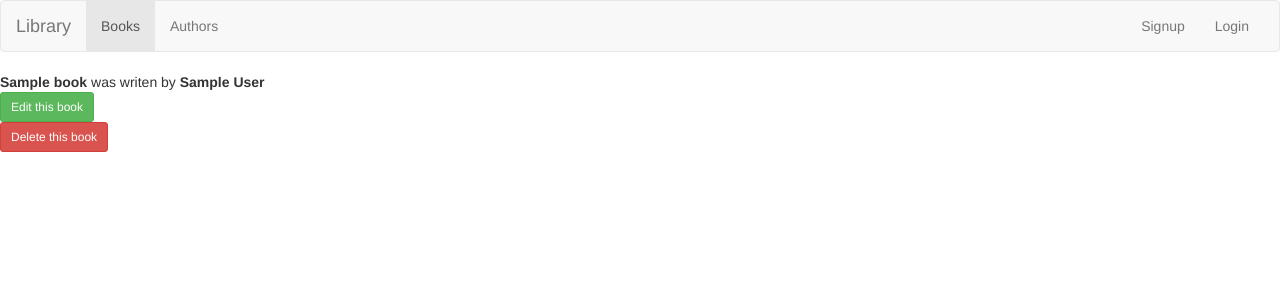
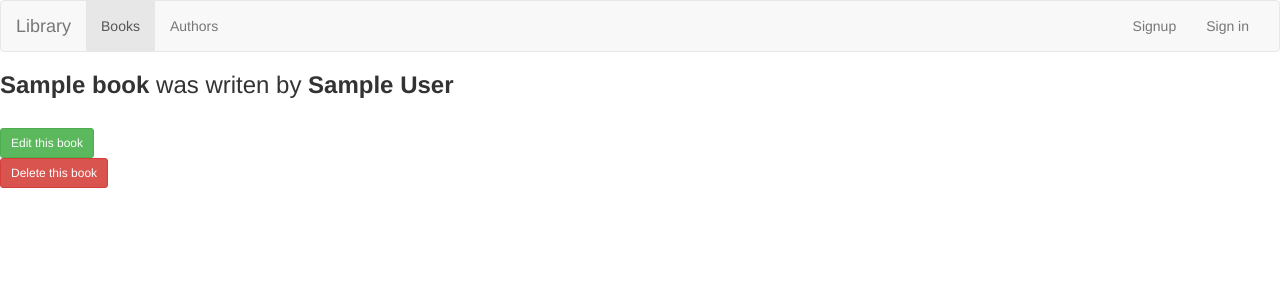
Before and after one commit to didoogan/library, a Django app: template templates/books/detail_book.html in a window 1280 px wide. Shown: the top 300 px of the page. Run offline with Django 3.2, Linux system fonts and the light colour scheme; the template is opened without the code that fills it: most values are stand-ins (such as "Sample title", 1, 10 or a date in 2020); some libraries are stand-ins or nearby versions.

Commit message:
front-end of UpdateView is now nice,so like and error <p> in login menu

```diff
--- a/static/css/custom.css
+++ b/static/css/custom.css
@@ -1,3 +1,7 @@
 h2 {
     text-align: center;
 }
+
+.for-two-btn {
+    display: block;
+}
--- a/static/js/script.js
+++ b/static/js/script.js
@@ -1,6 +1,5 @@
 $('#signin').on('submit', function(event) {
     event.preventDefault();
-    console.log('form submited');
     var data = $(this).serialize();
     create_post(data);
 
@@ -15,9 +14,11 @@ function create_post(data) {
 
         // success
         success: function(resp) {
-            // $('.signin_login').val('');
-            // $('.signin_password').val('');
-            $('#message').html(resp.message);
+            var mes = $('#message');
+            if(resp.message) {
+                mes.html(resp.message);
+                mes.removeClass('hidden');
+            }
             if(resp.success) {
                 location.reload();
             }
--- a/templates/base.html
+++ b/templates/base.html
@@ -38,11 +38,11 @@
                 {% else %}
                     <li class="{%  block nav_class_signup %}{% endblock %}"><a href="{% url 'auth:signup' %}">Signup</a></li>
                     <li class="dropdown" id="menuLogin">
-                    <a class="dropdown-toggle" href="#" data-toggle="dropdown" id="navLogin">Login</a>
+                    <a class="dropdown-toggle" href="#" data-toggle="dropdown" id="navLogin">Sign in</a>
                     <div class="dropdown-menu" style="padding:17px;">
                       <form id="signin" action="{% url 'auth:signin' %}" method="post">
                           {% csrf_token %}
-                          <p id="message"></p>
+                            <p id="message" class="has-error alert alert-warning hidden"></p>
                           <div class="form-group">
                             <label for="login">Login:</label>
                             <input type="text" class="form-control signin_login" id="login" name="login">
--- a/templates/books/delete_book.html
+++ b/templates/books/delete_book.html
@@ -8,10 +8,10 @@
 
 {% block content %}
 
-    <h1>Book {{ book }} will be removed</h1>
+    <h3>Book {{ book }} will be removed, are you sure?</h3>
         <form method="post">
             {% csrf_token %}
-            <input type="submit" class="btn btn-danger btn-sm" value="Delete" />
+            <input type="submit" class="btn btn-danger btn-lg" value="Delete" />
         </form>
 
 {% endblock %}
--- a/templates/books/detail_book.html
+++ b/templates/books/detail_book.html
@@ -9,11 +9,13 @@
 {% block content %}
 
     {% for author in  book.author.all %}
-        <b>{{ book.title }}</b> was writen by <b>{{ author }}</b>
+        <h3><b>{{ book.title }}</b> was writen by <b>{{ author }}</b></h3>
     {% endfor %}
 
     <br>
-    <a class="btn btn-success btn-sm" href="{% url 'books:update_view' book.id %}">Edit this book</a><br>
-    <a class="btn btn-danger btn-sm" href="{% url 'books:delete_view' book.id %}">Delete this book</a><br>
+    <span class="for-two-btn">
+        <a class="float-left btn btn-success btn-sm" href="{% url 'books:update_view' book.id %}">Edit this book</a><br>
+        <a class="float-right btn btn-danger btn-sm" href="{% url 'books:delete_view' book.id %}">Delete this book</a><br>
+    </span>
 
 {% endblock %}
```
Also changed, not shown: books/views.py (+12 -0 lines), templates/books/book_create.html (+4 -3 lines), templates/books/update_book.html (+4 -3 lines), templates/includes/form_fields.html (added, +21 -0 lines), db.sqlite3, 2 other files.
